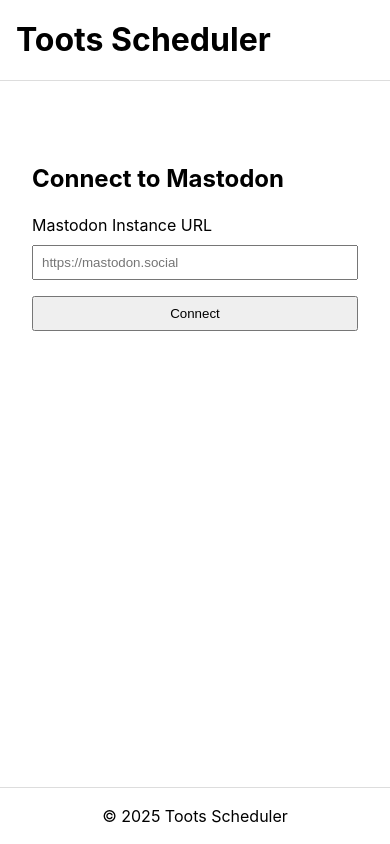
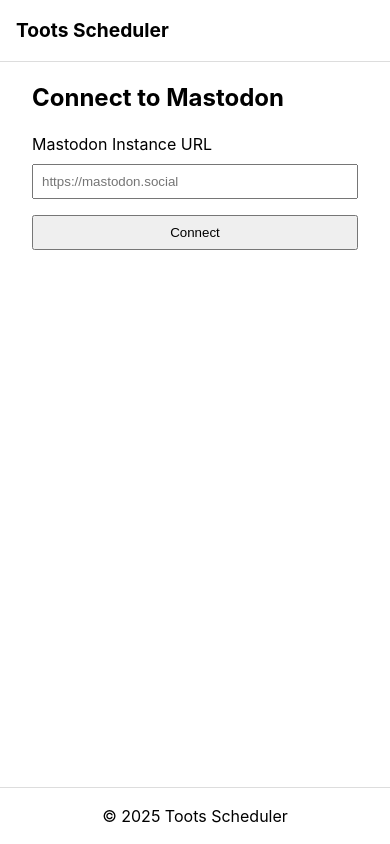
Before and after one commit to regulardesigner/toots-scheduler, a Vue app: page /login in a window 390 px wide. Built offline with nearby package versions, Linux system fonts and the light colour scheme.

Commit message:
💄 UI: Update layout for mobile v.0.5.8 (#21)
Co-authored-by: damien_tailhades <damien.tailhades@nextory.com>

```diff
--- a/package.json
+++ b/package.json
@@ -1,7 +1,7 @@
 {
   "name": "toots-scheduler",
   "private": true,
-  "version": "0.5.7",
+  "version": "0.5.8",
   "type": "module",
   "scripts": {
     "dev": "vite",
--- a/src/App.vue
+++ b/src/App.vue
@@ -26,8 +26,8 @@
 
 <template>
   <div class="app">
-    <header>
-      <h1>Toots Scheduler</h1>
+    <header class="header">
+      <h1 class="header-title">Toots Scheduler</h1>
       <nav v-if="auth.accessToken" class="is-highlighted">
         <button
           v-if="newFeatures.length > 0"
@@ -73,12 +73,16 @@
   flex-direction: column;
 }
 
-header {
+.header {
+  position: fixed;
+  width: 100%;
   padding: 1rem;
   display: flex;
   justify-content: space-between;
   align-items: center;
   border-bottom: 1px solid #ddd;
+  background-color: #fff;
+  z-index: 10;
 }
 
 main {
@@ -100,6 +104,11 @@
   cursor: pointer;
 }
 
+.header-title {
+  font-size: 1.2rem;
+  font-weight: bold;
+}
+
 .whats-new-button {
   background-color: #4CAF50;
   color: white;
--- a/src/components/TootComposer.vue
+++ b/src/components/TootComposer.vue
@@ -235,8 +235,7 @@
 <style scoped>
 .toot-composer {
   max-width: 600px;
-  margin: 2rem auto;
-  padding: 1rem;
+  margin: 3.4rem auto 0;
 }
 
 .content-area {
```
